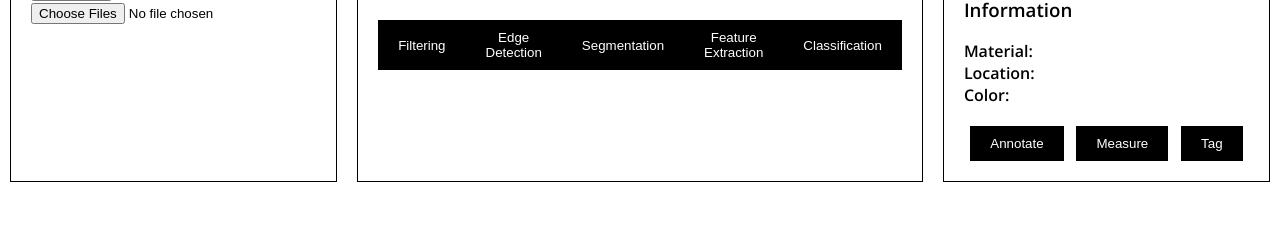
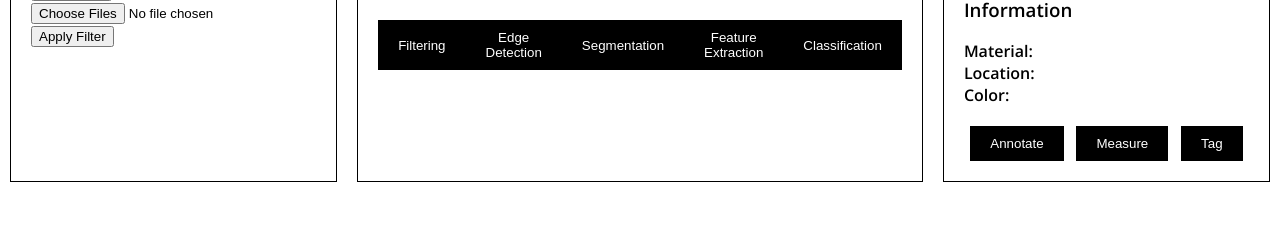
Before and after one commit to fpvjohnt/ImageProcessing, a Flask app: page / in a window 1280 px wide. Shown: the part 134-374 px from the top of the page. Run offline with Flask 3, Linux system fonts and the light colour scheme.

Commit message:
Processing Image

```diff
--- a/app.py
+++ b/app.py
@@ -1,6 +1,10 @@
 from flask import Flask, request, render_template, jsonify
 import os
+import shutil
 from werkzeug.utils import secure_filename
+from PIL import Image
+import numpy as np
+import cv2
 
 app = Flask(__name__)
 
@@ -11,6 +15,24 @@ app.config['UPLOAD_FOLDER'] = UPLOAD_FOLDER
 
 def allowed_file(filename):
     return '.' in filename and filename.rsplit('.', 1)[1].lower() in ALLOWED_EXTENSIONS
+
+# Function to apply the filter to the uploaded image
+def apply_filter(filter_type):
+    image_path = os.path.join(app.config['UPLOAD_FOLDER'], 'uploaded_image.jpg')
+    image = cv2.imread(image_path)
+
+    if filter_type == 'grayscale':
+        filtered_image = cv2.cvtColor(image, cv2.COLOR_BGR2GRAY)
+    elif filter_type == 'invert':
+        filtered_image = cv2.bitwise_not(image)
+    else:
+        return None
+
+    filtered_image_path = os.path.join(app.config['UPLOAD_FOLDER'], 'filtered_image.jpg')
+    filtered_image = Image.fromarray(filtered_image)  # Convert to PIL Image
+    filtered_image.save(filtered_image_path)  # Save the image using PIL
+
+    return filtered_image_path
 
 @app.route('/')
 def home():
@@ -25,7 +47,7 @@ def upload_file():
         return jsonify({'error': 'No selected file'})
     if file and allowed_file(file.filename):
         filename = secure_filename(file.filename)
-        file.save(os.path.join(app.config['UPLOAD_FOLDER'], filename))
+        file.save(os.path.join(app.config['UPLOAD_FOLDER'], 'uploaded_image.jpg'))
         folders = [f for f in os.listdir(app.config['UPLOAD_FOLDER']) if os.path.isdir(os.path.join(app.config['UPLOAD_FOLDER'], f))]
         return jsonify({'success': 'File uploaded successfully', 'folders': folders})
     else:
@@ -86,10 +108,17 @@ def get_folder_contents(folder_path):
         return jsonify({'error': 'Folder not found'})
 
 @app.route('/apply_filter', methods=['POST'])
-def apply_filter():
-    # Here you can add code to apply filters to the image
-    # You can use OpenCV, scikit-image, and PIL as you mentioned
-    return jsonify({'success': 'Filter applied successfully'})
+def apply_filter_endpoint():
+    filter_type = request.json.get('filter_type')
+    if not filter_type:
+        return jsonify({'error': 'Filter type is required'})
+
+    filtered_image_path = apply_filter(filter_type)
+
+    if filtered_image_path:
+        return jsonify({'success': 'Filter applied successfully', 'filtered_image': filtered_image_path})
+    else:
+        return jsonify({'error': 'Invalid filter type'})
 
 if __name__ == '__main__':
     app.run(debug=True)
--- a/static/js/scripts.js
+++ b/static/js/scripts.js
@@ -48,7 +48,7 @@ function addFolder() {
         .then(data => {
             if (data.success) {
                 alert('Folder created successfully');
-                refreshFolderList();
+                refreshFolderList(data.folders); // Update the folder list with the response folders
             } else {
                 alert('Error creating folder');
             }
@@ -120,5 +120,10 @@ function getFolderContents(folderPath) {
             const contentElement = document.createElement('div');
             contentElement.textContent = content.name;
             if (content.type === 'folder') {
-                contentElement.addEventListener('click', () => {
-                    selected
+                // Code specific to folders
+            }
+        });
+    });
+}
+
+// Add an event listener to the filter
--- a/templates/index.html
+++ b/templates/index.html
@@ -36,6 +36,9 @@
             <input type="file" id="fileInput" multiple>
             <div class="folders"></div>
             <div class="folder-contents"></div> <!-- Added this container -->
+            <div>
+                <button id="filterButton">Apply Filter</button>
+            </div>
         </div>
 
         <!-- Image Viewer -->
@@ -65,6 +68,12 @@
     </main>
 
     <script src="{{ url_for('static', filename='js/scripts.js') }}"></script>
+    <script>
+        // Add an event listener to the filter button
+        document.getElementById("filterButton").addEventListener("click", function() {
+            applyFilter();
+        });
+    </script>
 </body>
 
 </html>
```
